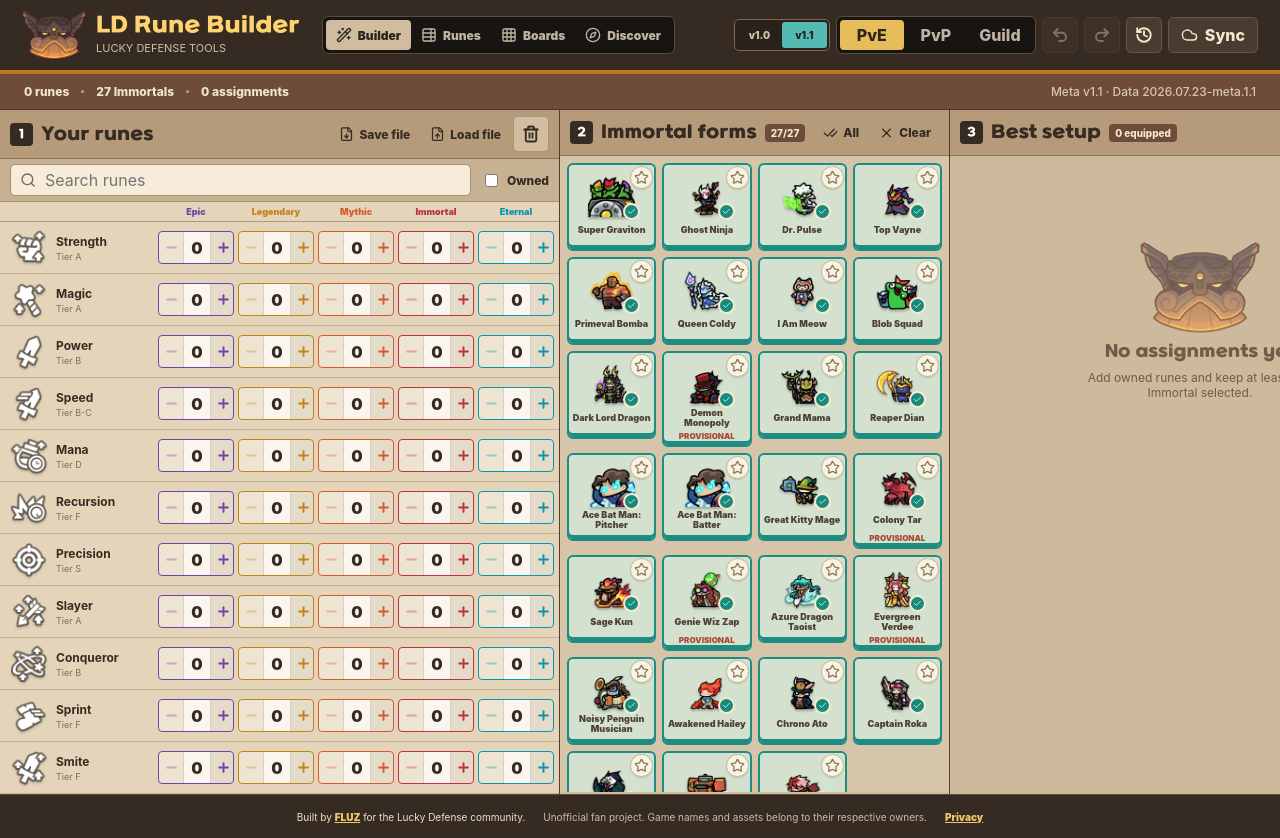
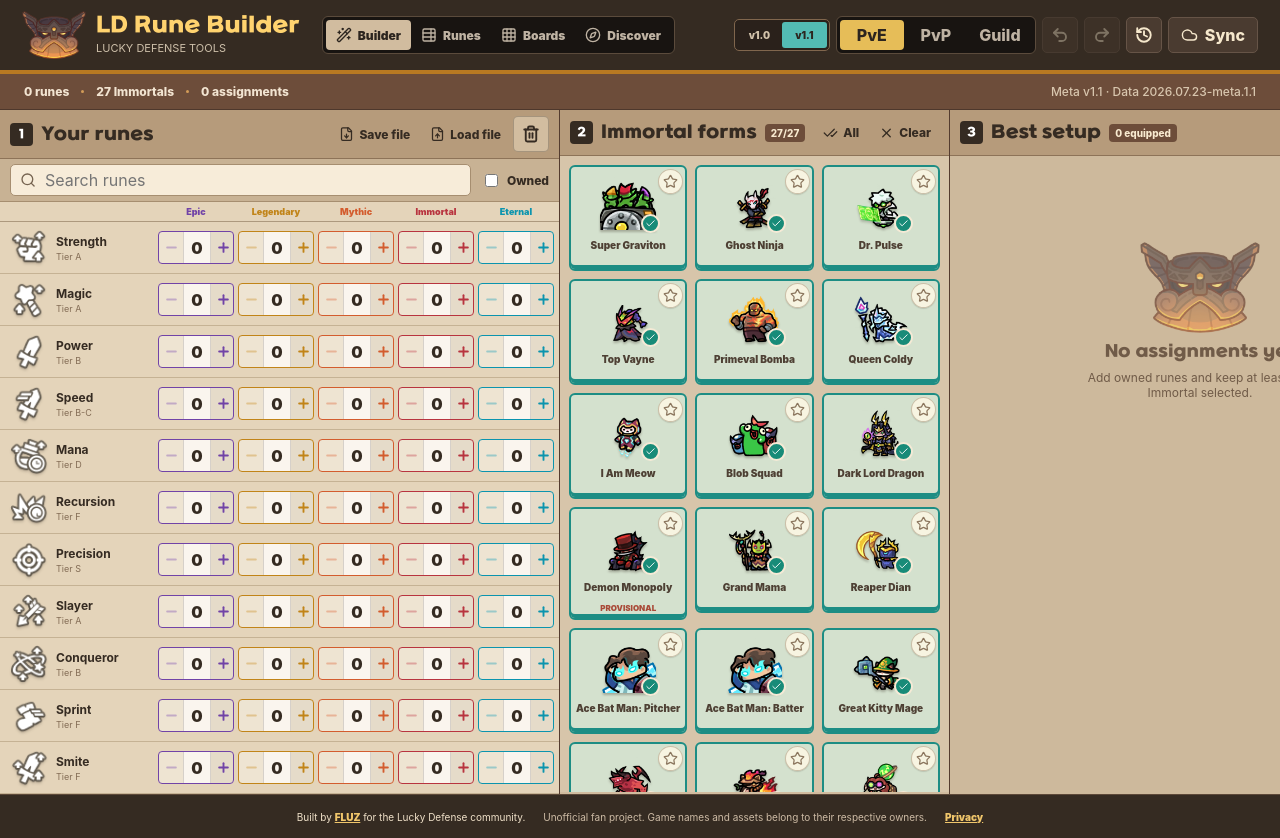
Before and after one commit to FLUZ13/fluz-ld-tools, a React (Vite) app: page / in a window 1280 px wide. Shown: the top 838 px of the page. Built offline with nearby package versions, Linux system fonts and the light colour scheme; a web font is replaced by a local one.

Commit message:
Enlarge three-column immortal roster

```diff
--- a/src/styles.css
+++ b/src/styles.css
@@ -104,21 +104,21 @@ button:focus-visible, input:focus-visible, textarea:focus-visible, summary:focus
 .tier-1 { color: #796f5c; } .tier-2 { color: #2e79a7; } .tier-3 { color: #7143a7; } .tier-4 { color: #c18418; } .tier-5 { color: #d35c2e; } .tier-6 { color: #b8343f; } .tier-7 { color: #0b94ae; }
 .backup-message { min-height: 27px; display: flex; align-items: center; padding: 4px 12px; color: #315e50; background: #d6dfca; border-bottom: 1px solid #a3b697; font-size: 11px; font-weight: 900; }
 
-.roster-grid { height: calc(100vh - 164px); overflow: auto; display: grid; grid-template-columns: repeat(4, minmax(76px, 1fr)); align-content: start; gap: 6px; padding: 7px; background: #d7c5aa; }
+.roster-grid { height: calc(100vh - 164px); overflow: auto; display: grid; grid-template-columns: repeat(3, minmax(100px, 1fr)); align-content: start; gap: 8px; padding: 9px; background: #d7c5aa; }
 .immortal-card { min-width: 0; position: relative; }
-.immortal-toggle { width: 100%; min-width: 0; min-height: 88px; display: flex; flex-direction: column; align-items: center; justify-content: flex-start; gap: 2px; padding: 5px 3px 4px; border: 2px solid #9f8769; border-radius: 6px; color: #4e4034; background: #ebdcc3; }
+.immortal-toggle { width: 100%; min-width: 0; min-height: 106px; display: flex; flex-direction: column; align-items: center; justify-content: flex-start; gap: 3px; padding: 7px 4px 5px; border: 2px solid #9f8769; border-radius: 6px; color: #4e4034; background: #ebdcc3; }
 .immortal-toggle:hover { border-color: #6a5542; }
 .immortal-toggle.selected { border-color: #1d8d84; background: #d4e1ce; box-shadow: inset 0 -4px 0 #1d8d84; }
 .immortal-card.favorite .immortal-toggle { box-shadow: inset 0 -4px 0 #1d8d84, inset 0 0 0 1px rgba(214, 148, 25, .5); }
-.favorite-immortal { width: 23px; height: 23px; position: absolute; top: 3px; right: 3px; z-index: 2; display: grid; place-items: center; padding: 0; border: 1px solid rgba(109, 80, 46, .32); border-radius: 50%; color: #8b765e; background: rgba(255, 248, 230, .82); box-shadow: 0 1px 1px rgba(53,43,34,.16); }
+.favorite-immortal { width: 25px; height: 25px; position: absolute; top: 4px; right: 4px; z-index: 2; display: grid; place-items: center; padding: 0; border: 1px solid rgba(109, 80, 46, .32); border-radius: 50%; color: #8b765e; background: rgba(255, 248, 230, .82); box-shadow: 0 1px 1px rgba(53,43,34,.16); }
 .favorite-immortal:hover { color: #c68011; border-color: #c68011; background: #fff4c9; }
 .favorite-immortal.active { color: #c68011; border-color: #c68011; background: #fff0b4; }
 .favorite-immortal svg { width: 15px; height: 15px; }
 .favorite-immortal.active svg { fill: currentColor; }
-.portrait-wrap { width: 47px; height: 47px; position: relative; display: grid; place-items: center; }
-.portrait-wrap img { max-width: 47px; max-height: 47px; object-fit: contain; filter: drop-shadow(0 2px 1px rgba(53,43,34,.3)); }
-.selected-mark { position: absolute; right: -5px; bottom: -3px; width: 17px; height: 17px; padding: 2px; color: #fff; background: #188b78; border: 2px solid #f5ead6; border-radius: 50%; }
-.immortal-toggle > span:nth-child(2) { width: 100%; min-height: 22px; display: grid; place-items: center; overflow-wrap: anywhere; font-size: 9px; font-weight: 900; line-height: 1.15; }
+.portrait-wrap { width: 56px; height: 56px; position: relative; display: grid; place-items: center; }
+.portrait-wrap img { max-width: 56px; max-height: 56px; object-fit: contain; filter: drop-shadow(0 2px 1px rgba(53,43,34,.3)); }
+.selected-mark { position: absolute; right: -4px; bottom: -3px; width: 19px; height: 19px; padding: 2px; color: #fff; background: #188b78; border: 2px solid #f5ead6; border-radius: 50%; }
+.immortal-toggle > span:nth-child(2) { width: 100%; min-height: 25px; display: grid; place-items: center; overflow-wrap: anywhere; font-size: 10px; font-weight: 900; line-height: 1.15; }
 .immortal-toggle small { color: #a94a38; font-size: 8px; font-weight: 900; text-transform: uppercase; }
 
 .results-section { background: #cdb99c; }
@@ -382,7 +382,7 @@ button:focus-visible, input:focus-visible, textarea:focus-visible, summary:focus
 
 @media (max-width: 1220px) {
   .builder-layout { grid-template-columns: minmax(560px, .85fr) minmax(330px, .56fr) minmax(430px, .95fr); }
-  .roster-grid { grid-template-columns: repeat(4, minmax(72px, 1fr)); }
+  .roster-grid { grid-template-columns: repeat(3, minmax(96px, 1fr)); }
   .board-toolbar-actions { width: 100%; margin-left: 0; overflow-x: auto; }
   .board-workspace { grid-template-columns: 260px minmax(500px, 1fr); }
   .saved-boards-panel { grid-column: 1 / 3; border-top: 1px solid #80664d; border-left: 0; }
@@ -412,7 +412,7 @@ button:focus-visible, input:focus-visible, textarea:focus-visible, summary:focus
   .builder-layout > .inventory-column.mobile-inventory, .builder-layout > .roster-column.mobile-roster, .builder-layout > .results-column.mobile-results { display: block; }
   .work-section { min-height: calc(100vh - 145px); }
   .rune-list, .roster-grid, .results-list { height: calc(100vh - 247px); }
-  .roster-grid { grid-template-columns: repeat(4, minmax(78px, 1fr)); }
+  .roster-grid { grid-template-columns: repeat(3, minmax(86px, 1fr)); }
   .results-list { grid-template-columns: 1fr; }
   footer { padding-bottom: 60px; }
   .reference-header-copy { display: none; }
@@ -451,7 +451,7 @@ button:focus-visible, input:focus-visible, textarea:focus-visible, summary:focus
   .rune-list { overflow: auto; }
   .rune-row { padding-left: 7px; padding-right: 7px; }
   .roster-grid { grid-template-columns: repeat(3, minmax(76px, 1fr)); padding: 8px; }
-  .immortal-toggle { min-height: 88px; }
+  .immortal-toggle { min-height: 100px; }
   .results-list { padding: 8px; }
   .modal-backdrop { padding: 8px; }
   .modal-body { padding: 13px; }
```
